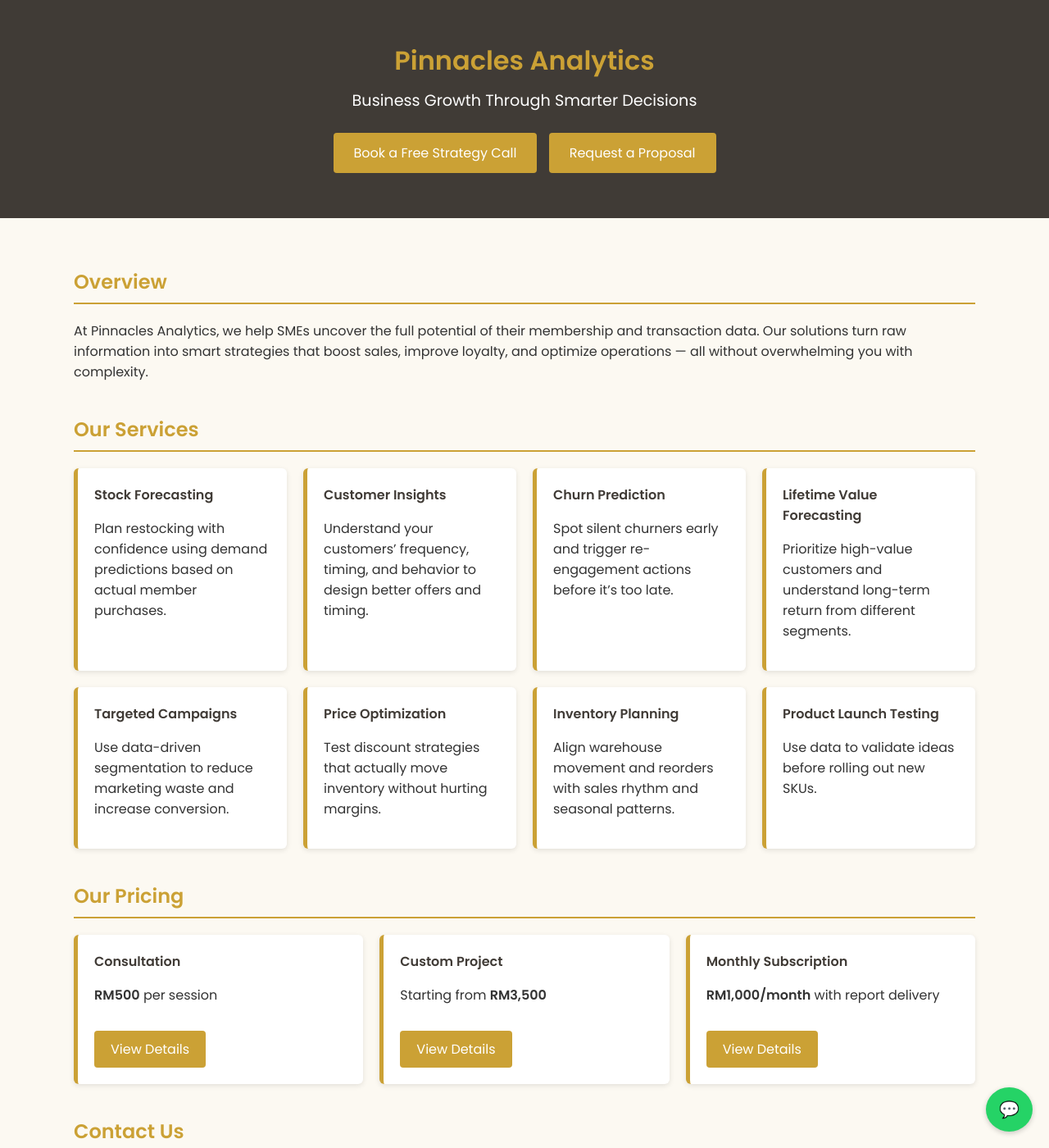
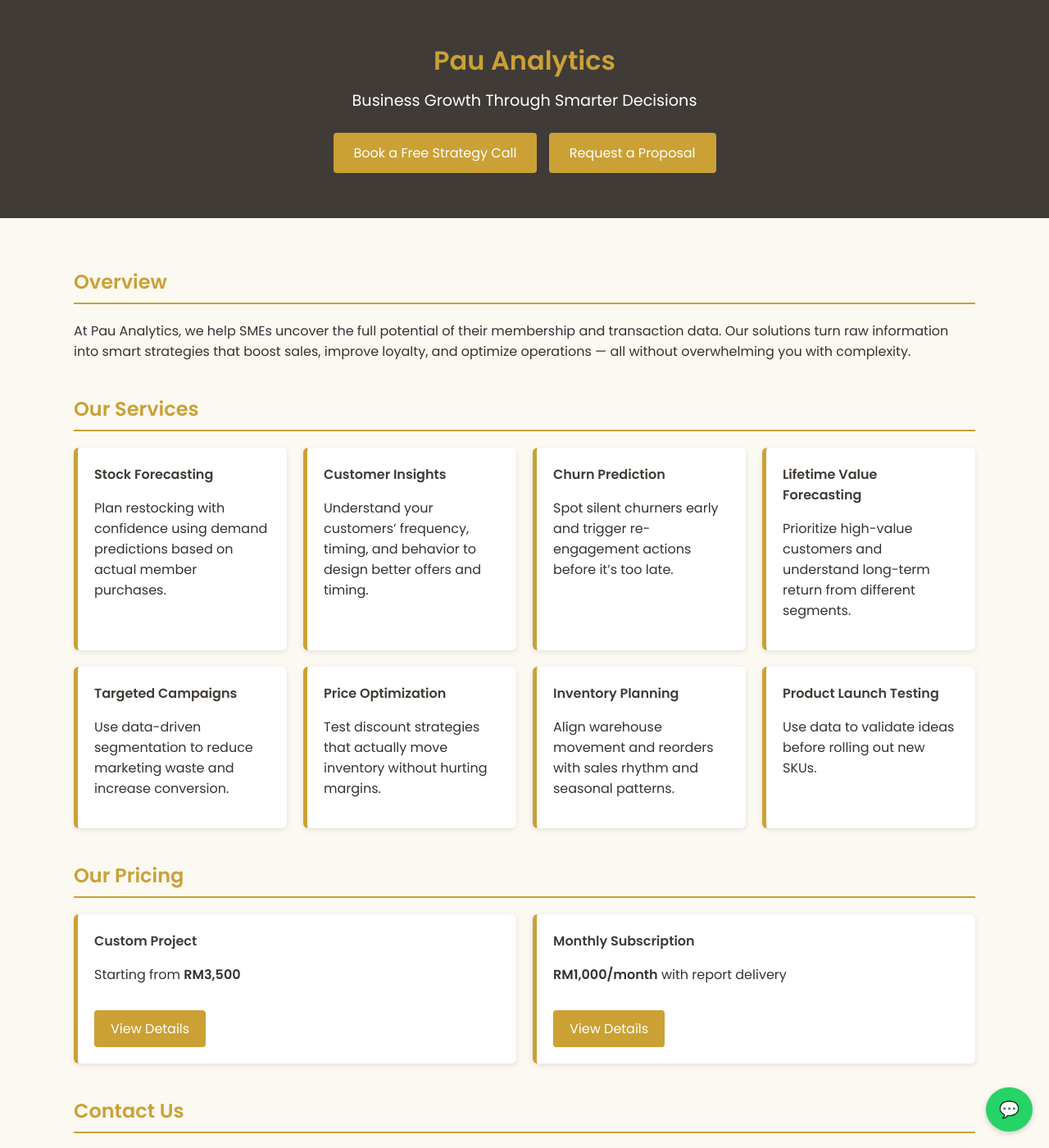
Before and after one commit to lyven81/pinnacles-learning-website, a Jekyll site: the page landing-page.html, which Jekyll copies as it is, in a window 1280 px wide and 1400 px high. Shown: the whole window at 82% size. Built offline with Jekyll 4.4.1, drawn with Linux system fonts in a browser that asks for light colours; some of the changed text lies outside the part shown.

Commit message:
Update landing-page.html

```diff
--- a/landing-page.html
+++ b/landing-page.html
@@ -3,7 +3,7 @@
 <head>
   <meta charset="UTF-8" />
   <meta name="viewport" content="width=device-width, initial-scale=1.0"/>
-  <title>Membership Analytics | Pinnacles Analytics</title>
+  <title>Pau Analytics | Data Analytics Consulting for SME</title>
   <link href="https://fonts.googleapis.com/css2?family=Poppins:wght@400;500;600&display=swap" rel="stylesheet">
   <style>
     body {
@@ -94,7 +94,7 @@
 </head>
 <body>
   <header>
-    <h1>Pinnacles Analytics</h1>
+    <h1>Pau Analytics</h1>
     <p>Business Growth Through Smarter Decisions</p>
     <a href="#contact">Book a Free Strategy Call</a>
     <a href="#pricing">Request a Proposal</a>
@@ -104,7 +104,7 @@
     <!-- Overview -->
     <section class="section">
       <h2>Overview</h2>
-      <p>At Pinnacles Analytics, we help SMEs uncover the full potential of their membership and transaction data. Our solutions turn raw information into smart strategies that boost sales, improve loyalty, and optimize operations — all without overwhelming you with complexity.</p>
+      <p>At Pau Analytics, we help SMEs uncover the full potential of their membership and transaction data. Our solutions turn raw information into smart strategies that boost sales, improve loyalty, and optimize operations — all without overwhelming you with complexity.</p>
     </section>
 
     <!-- Our Services -->
@@ -151,11 +151,6 @@
       <h2>Our Pricing</h2>
       <div class="grid">
         <div class="card">
-          <h4>Consultation</h4>
-          <p><strong>RM500</strong> per session</p>
-          <a href="payment.html" class="cta-button">View Details</a>
-        </div>
-        <div class="card">
           <h4>Custom Project</h4>
           <p>Starting from <strong>RM3,500</strong></p>
           <a href="payment.html" class="cta-button">View Details</a>
@@ -194,7 +189,7 @@
   </div>
 
   <footer>
-    <p>© 2025 Pinnacles Analytics</p>
+    <p>© 2025 Pau Analytics</p>
   </footer>
 
   <a href="https://wa.me/60149207099" target="_blank" class="floating-whatsapp">💬</a>
```
Also changed, not shown: other parts of landing-page.html (+2 -2 lines).
